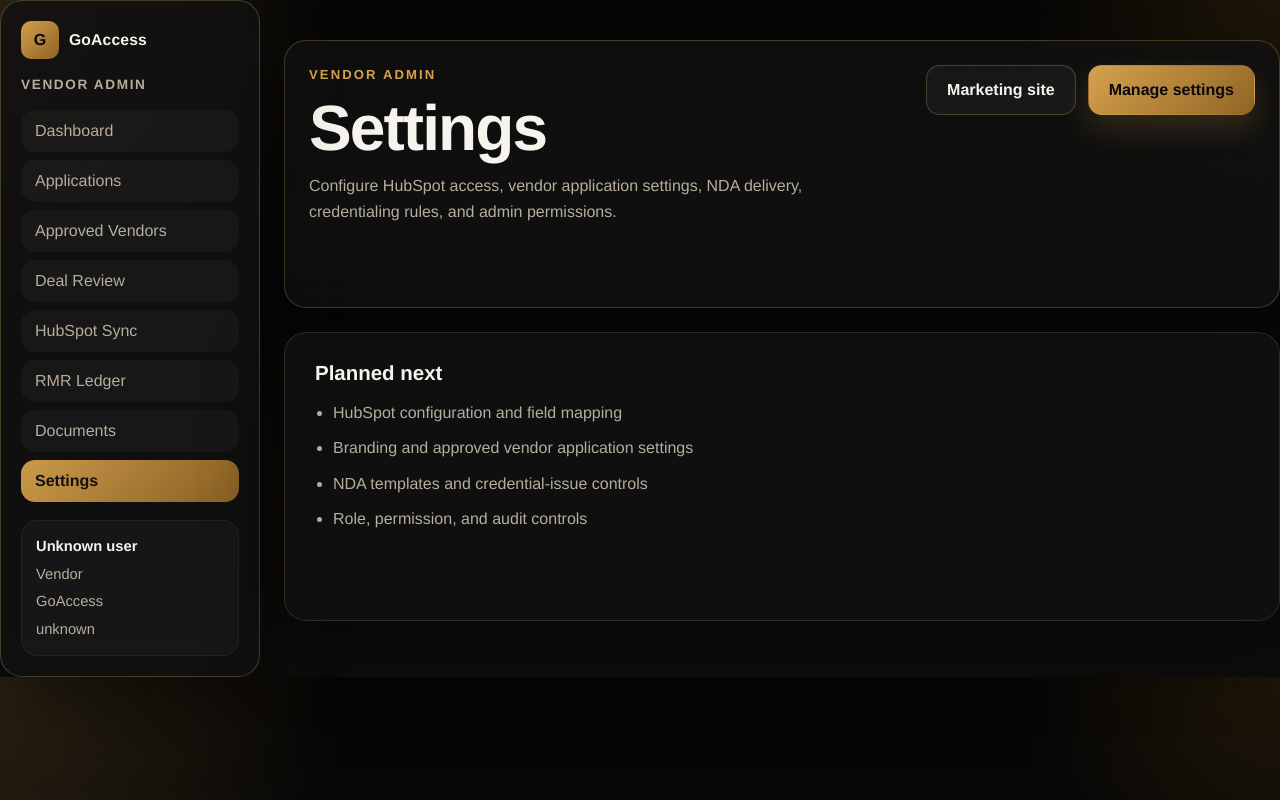
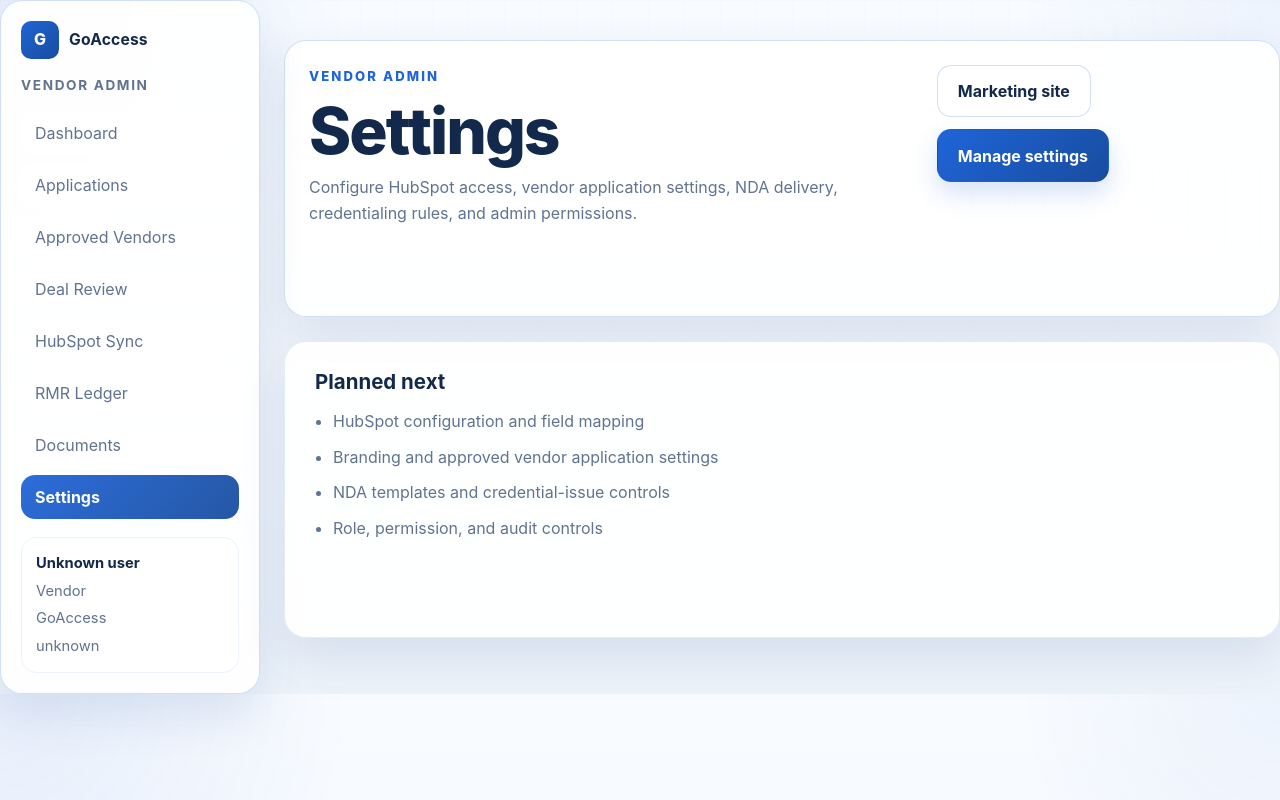
Before and after one commit to Brandonoswalt18-bot/PRM, a Next.js app: page /app/settings in a window 1280 px wide. Built offline with nearby package versions, Linux system fonts and the light colour scheme; no server answers.

Commit message:
Simplify homepage to GoAccess vendor access page

```diff
--- a/app/globals.css
+++ b/app/globals.css
@@ -1,15 +1,15 @@
 :root {
-  --bg: #060606;
-  --surface: rgba(17, 17, 17, 0.84);
-  --surface-strong: rgba(12, 12, 12, 0.96);
-  --ink: #f7f4ee;
-  --muted: #b7ad9d;
-  --line: rgba(208, 176, 110, 0.16);
-  --line-strong: rgba(208, 176, 110, 0.28);
-  --signal: #d7a24d;
-  --signal-deep: #8f6424;
-  --forest: #f3c36a;
-  --shadow: 0 28px 80px rgba(0, 0, 0, 0.42);
+  --bg: #f4f8fd;
+  --surface: rgba(255, 255, 255, 0.92);
+  --surface-strong: rgba(255, 255, 255, 0.98);
+  --ink: #13294b;
+  --muted: #617391;
+  --line: rgba(28, 97, 214, 0.12);
+  --line-strong: rgba(28, 97, 214, 0.2);
+  --signal: #1f64d8;
+  --signal-deep: #184d9f;
+  --forest: #1f64d8;
+  --shadow: 0 20px 48px rgba(37, 78, 140, 0.12);
   --radius-xl: 28px;
   --radius-lg: 22px;
   --radius-md: 16px;
@@ -28,10 +28,10 @@ body {
   margin: 0;
   color: var(--ink);
   background:
-    radial-gradient(circle at top left, rgba(215, 162, 77, 0.18), transparent 24%),
-    radial-gradient(circle at top right, rgba(214, 142, 27, 0.12), transparent 18%),
-    linear-gradient(180deg, #050505 0%, #080808 45%, #0e0d0b 100%);
-  font-family: "Avenir Next", "Helvetica Neue", sans-serif;
+    radial-gradient(circle at top left, rgba(31, 100, 216, 0.08), transparent 24%),
+    radial-gradient(circle at top right, rgba(31, 100, 216, 0.05), transparent 18%),
+    linear-gradient(180deg, #f8fbff 0%, #f3f7fc 45%, #edf3fa 100%);
+  font-family: Inter, "Avenir Next", "Helvetica Neue", Arial, sans-serif;
 }
 
 body::before {
@@ -40,8 +40,8 @@ body::before {
   inset: 0;
   pointer-events: none;
   background-image:
-    linear-gradient(rgba(247, 244, 238, 0.025) 1px, transparent 1px),
-    linear-gradient(90deg, rgba(247, 244, 238, 0.025) 1px, transparent 1px);
+    linear-gradient(rgba(31, 100, 216, 0.02) 1px, transparent 1px),
+    linear-gradient(90deg, rgba(31, 100, 216, 0.02) 1px, transparent 1px);
   background-size: 36px 36px;
   mask-image: linear-gradient(180deg, rgba(0, 0, 0, 0.5), transparent 85%);
 }
@@ -74,7 +74,7 @@ textarea {
   padding: 18px 24px;
   border: 1px solid var(--line-strong);
   border-radius: 22px;
-  background: rgba(8, 8, 8, 0.92);
+  background: rgba(255, 255, 255, 0.92);
   backdrop-filter: blur(18px);
   box-shadow: 0 12px 34px rgba(0, 0, 0, 0.32);
 }
@@ -94,9 +94,9 @@ textarea {
   width: 38px;
   height: 38px;
   border-radius: 10px;
-  background: linear-gradient(135deg, rgba(215, 162, 77, 0.98), rgba(143, 100, 36, 0.98));
-  color: #090909;
-  font-family: "Avenir Next", "Helvetica Neue", sans-serif;
+  background: linear-gradient(135deg, var(--signal), var(--signal-deep));
+  color: #fff;
+  font-family: Inter, "Avenir Next", "Helvetica Neue", Arial, sans-serif;
   font-weight: 800;
 }
 
@@ -134,13 +134,13 @@ textarea {
 
 .button-primary {
   background: linear-gradient(135deg, var(--signal), var(--signal-deep));
-  color: #090909;
-  box-shadow: 0 14px 30px rgba(215, 162, 77, 0.18);
+  color: #fff;
+  box-shadow: 0 12px 24px rgba(31, 100, 216, 0.18);
 }
 
 .button-secondary,
 .button-ghost {
-  background: rgba(255, 255, 255, 0.04);
+  background: rgba(255, 255, 255, 0.88);
   color: var(--ink);
   border-color: var(--line-strong);
 }
@@ -163,7 +163,7 @@ h3 {
 
 h1,
 h2 {
-  font-family: "Avenir Next", "Helvetica Neue", sans-serif;
+  font-family: Inter, "Avenir Next", "Helvetica Neue", Arial, sans-serif;
   font-weight: 800;
   letter-spacing: -0.03em;
 }
@@ -197,21 +197,24 @@ span {
   display: grid;
 }
 
-.hero {
-  grid-template-columns: 1fr;
-  gap: 28px;
-  align-items: center;
-  min-height: auto;
-  padding: 96px 0 26px;
-  text-align: center;
+.marketing-minimal {
+  display: grid;
+  gap: 56px;
+  padding-top: 46px;
 }
 
-.hero-copy {
+.minimal-hero {
   display: grid;
-  justify-items: center;
+  grid-template-columns: 1.05fr 0.95fr;
+  gap: 32px;
+  align-items: stretch;
+}
+
+.minimal-copy {
+  display: grid;
   gap: 0;
-  max-width: 840px;
-  margin: 0 auto;
+  align-content: center;
+  padding: 34px 0;
 }
 
 .lede,
@@ -233,80 +236,75 @@ span {
 .lede {
   max-width: 62ch;
   font-size: 1.12rem;
-  margin: 22px auto 28px;
+  margin: 22px 0 28px;
 }
 
 .hero-actions {
   display: flex;
   gap: 14px;
   flex-wrap: wrap;
-  justify-content: center;
+  justify-content: flex-start;
 }
 
-.hero-kicker {
-  margin-top: 18px;
-  color: var(--muted);
-  font-size: 0.96rem;
-}
-
-.hero-metrics {
+.minimal-metrics {
   display: grid;
   grid-template-columns: repeat(3, minmax(0, 1fr));
   gap: 16px;
-  margin: 0 0 18px;
-  width: min(960px, 100%);
+  margin-top: 28px;
 }
 
-.hero-metrics div {
+.minimal-metric {
   padding: 18px 20px;
   border: 1px solid var(--line-strong);
   border-radius: var(--radius-md);
-  background: rgba(255, 255, 255, 0.03);
+  background: rgba(255, 255, 255, 0.78);
   text-align: left;
 }
 
-.hero-metrics strong,
+.minimal-metric strong,
 .mock-card strong,
 .price {
   display: block;
   font-size: 1.2rem;
 }
 
-.hero-metrics span,
+.minimal-metric span,
 .mock-card small,
 .mock-card .label {
   color: var(--muted);
   font-size: 0.92rem;
 }
 
-.hero-panel {
-  position: relative;
-  width: min(1160px, 100%);
-  margin: 0 auto;
+.access-panel {
+  display: grid;
+  gap: 18px;
 }
 
-.hero-panel::before,
-.hero-panel::after {
-  content: "";
-  position: absolute;
-  border-radius: 999px;
-  filter: blur(16px);
+.access-card {
+  padding: 30px;
+  border-radius: 24px;
+  border: 1px solid var(--line-strong);
+  background: rgba(255, 255, 255, 0.9);
+  box-shadow: var(--shadow);
 }
 
-.hero-panel::before {
-  width: 220px;
-  height: 220px;
-  background: rgba(215, 162, 77, 0.14);
-  right: 10%;
-  top: -24px;
+.primary-access-card {
+  background: linear-gradient(180deg, #ffffff, #eef5ff);
 }
 
-.hero-panel::after {
-  width: 180px;
-  height: 180px;
-  background: rgba(143, 100, 36, 0.12);
-  left: 4%;
-  bottom: -18px;
+.secondary-access-card {
+  background: rgba(255, 255, 255, 0.86);
+}
+
+.access-card h2 {
+  max-width: none;
+  font-size: 2rem;
+  margin-bottom: 12px;
+}
+
+.access-card p {
+  margin: 0 0 18px;
+  color: var(--muted);
 }
 
 .panel-frame,
@@ -329,10 +327,10 @@ span {
 
 .panel-frame {
   overflow: hidden;
-  border-radius: 34px;
+  border-radius: 28px;
   border-color: var(--line-strong);
   background:
-    linear-gradient(180deg, rgba(18, 18, 18, 0.96), rgba(10, 10, 10, 0.98)),
+    linear-gradient(180deg, rgba(255, 255, 255, 0.96), rgba(244, 248, 253, 0.98)),
     var(--surface-strong);
 }
 
@@ -340,7 +338,7 @@ span {
   display: flex;
   gap: 8px;
   padding: 16px 18px;
-  background: rgba(255, 255, 255, 0.02);
+  background: rgba(31, 100, 216, 0.04);
   border-bottom: 1px solid var(--line-strong);
 }
 
@@ -348,7 +346,7 @@ span {
   width: 10px;
   height: 10px;
   border-radius: 50%;
-  background: rgba(101, 93, 86, 0.5);
+  background: rgba(31, 100, 216, 0.32);
 }
 
 .panel-body {
@@ -374,18 +372,18 @@ span {
 .mock-card {
   padding: 20px;
   border-radius: 18px;
-  background: rgba(255, 255, 255, 0.04);
-  border: 1px solid rgba(255, 255, 255, 0.06);
+  background: rgba(255, 255, 255, 0.9);
+  border: 1px solid rgba(31, 100, 216, 0.08);
 }
 
 .signal-card {
-  background: linear-gradient(135deg, rgba(215, 162, 77, 0.18), rgba(143, 100, 36, 0.26));
+  background: linear-gradient(135deg, rgba(31, 100, 216, 0.1), rgba(24, 77, 159, 0.16));
   color: var(--ink);
 }
 
 .signal-card .label,
 .signal-card small {
-  color: rgba(247, 244, 238, 0.72);
+  color: var(--muted);
 }
 
 .timeline {
@@ -400,7 +398,7 @@ span {
   align-items: center;
   padding: 14px 16px;
   border-radius: 14px;
-  background: rgba(255, 255, 255, 0.03);
+  background: rgba(31, 100, 216, 0.04);
 }
 
 .timeline-row p {
@@ -418,39 +416,20 @@ span {
 }
 
 .step.complete {
-  background: rgba(215, 162, 77, 0.14);
+  background: rgba(31, 100, 216, 0.12);
   color: var(--signal);
 }
 
 .step.current {
-  background: rgba(215, 162, 77, 0.24);
-  color: #14110b;
+  background: rgba(31, 100, 216, 0.18);
+  color: var(--signal-deep);
 }
 
 section {
   margin-top: 110px;
 }
 
-.proof-band {
-  display: grid;
-  gap: 26px;
-  margin-top: 58px;
-}
-
-.proof-intro {
-  display: grid;
-  gap: 12px;
-  justify-items: center;
-  text-align: center;
-}
-
-.proof-intro p {
-  max-width: 700px;
-  margin: 0;
-  color: var(--muted);
-}
-
-.proof-grid {
+.minimal-proof {
   display: grid;
   grid-template-columns: repeat(5, minmax(0, 1fr));
   gap: 16px;
@@ -460,7 +439,7 @@ section {
   padding: 22px 20px;
   border-radius: 22px;
   border: 1px solid var(--line-strong);
-  background: linear-gradient(180deg, rgba(16, 16, 16, 0.98), rgba(10, 10, 10, 0.98));
+  background: rgba(255, 255, 255, 0.84);
 }
 
 .proof-card strong {
@@ -474,44 +453,23 @@ section {
   color: var(--muted);
 }
 
-.logo-strip {
+.minimal-apply {
   display: grid;
-  gap: 18px;
-  justify-items: center;
-  text-align: center;
-  padding: 30px 34px;
-  border: 1px solid var(--line-strong);
-  border-radius: 34px;
-  background: linear-gradient(180deg, rgba(15, 15, 15, 0.96), rgba(10, 10, 10, 0.96));
+  grid-template-columns: 0.8fr 1.2fr;
+  gap: 30px;
+  align-items: start;
 }
 
-.logo-strip span {
-  color: var(--muted);
+.minimal-apply-copy {
+  padding: 26px 0;
 }
 
-.logo-list {
-  display: flex;
-  gap: 14px;
-  flex-wrap: wrap;
-  justify-content: center;
-}
-
-.logo-list span {
-  padding: 10px 14px;
-  border-radius: 999px;
-  background: rgba(215, 162, 77, 0.08);
-  color: var(--signal);
-  font-weight: 700;
-}
-
-.section-heading {
-  margin: 0 auto 34px;
-  max-width: 820px;
-  text-align: center;
-}
-
-.section-heading.compact {
-  margin-bottom: 26px;
+.minimal-form-card {
+  padding: 30px;
+  border: 1px solid var(--line-strong);
+  border-radius: 26px;
+  background: rgba(255, 255, 255, 0.92);
+  box-shadow: var(--shadow);
 }
 
 .split-grid,
@@ -588,13 +546,13 @@ li + li {
 }
 
 .featured {
-  background: linear-gradient(180deg, rgba(24, 24, 24, 0.98), rgba(11, 11, 11, 0.98));
-  color: var(--ink);
+  background: linear-gradient(180deg, rgba(31, 100, 216, 0.94), rgba(24, 77, 159, 0.98));
+  color: #fff;
 }
 
 .featured p,
 .featured li {
-  color: rgba(239, 249, 245, 0.8);
+  color: rgba(255, 255, 255, 0.84);
 }
 
 .badge {
@@ -602,7 +560,7 @@ li + li {
   margin-bottom: 14px;
   padding: 6px 10px;
   border-radius: 999px;
-  background: rgba(215, 162, 77, 0.12);
+  background: rgba(255, 255, 255, 0.18);
   font-size: 0.82rem;
   font-weight: 700;
 }
@@ -624,8 +582,8 @@ li + li {
   padding: 38px;
   border-radius: 38px;
   background:
-    radial-gradient(circle at top right, rgba(215, 162, 77, 0.16), transparent 24%),
-    linear-gradient(180deg, rgba(18, 18, 18, 0.96), rgba(10, 10, 10, 0.96));
+    radial-gradient(circle at top right, rgba(31, 100, 216, 0.08), transparent 24%),
+    linear-gradient(180deg, rgba(255, 255, 255, 0.96), rgba(244, 248, 253, 0.96));
 }
 
 .cta-form {
@@ -636,18 +594,18 @@ li + li {
 .cta-form input {
   width: 100%;
   padding: 14px 16px;
-  border: 1px solid rgba(215, 162, 77, 0.18);
+  border: 1px solid rgba(31, 100, 216, 0.14);
   border-radius: 14px;
-  background: rgba(255, 255, 255, 0.04);
+  background: rgba(255, 255, 255, 0.94);
   color: var(--ink);
 }
 
 .cta-textarea {
   width: 100%;
   padding: 14px 16px;
-  border: 1px solid rgba(215, 162, 77, 0.18);
+  border: 1px solid rgba(31, 100, 216, 0.14);
   border-radius: 14px;
-  background: rgba(255, 255, 255, 0.04);
+  background: rgba(255, 255, 255, 0.94);
   color: var(--ink);
   resize: vertical;
   min-height: 110px;
@@ -671,7 +629,7 @@ li + li {
 }
 
 .form-message-error {
-  color: #ff8b67;
+  color: #c54343;
   font-weight: 600;
 }
 
@@ -711,8 +669,8 @@ li + li {
   gap: 4px;
   padding: 14px;
   border-radius: 16px;
-  background: rgba(255, 255, 255, 0.03);
-  border: 1px solid rgba(255, 255, 255, 0.05);
+  background: rgba(255, 255, 255, 0.82);
+  border: 1px solid rgba(31, 100, 216, 0.08);
   color: var(--muted);
   font-size: 0.92rem;
 }
@@ -739,12 +697,12 @@ li + li {
   border-radius: 14px;
   text-decoration: none;
   color: var(--muted);
-  background: rgba(255, 255, 255, 0.03);
+  background: rgba(255, 255, 255, 0.76);
 }
 
 .app-nav-item.is-active {
-  color: #111;
-  background: linear-gradient(135deg, rgba(215, 162, 77, 0.94), rgba(143, 100, 36, 0.94));
+  color: #fff;
+  background: linear-gradient(135deg, rgba(31, 100, 216, 0.94), rgba(24, 77, 159, 0.94));
   font-weight: 700;
 }
 
@@ -872,8 +830,8 @@ li + li {
 .stack-card {
   padding: 18px;
   border-radius: 18px;
-  border: 1px solid rgba(255, 255, 255, 0.05);
-  background: rgba(255, 255, 255, 0.03);
+  border: 1px solid rgba(31, 100, 216, 0.08);
+  background: rgba(255, 255, 255, 0.88);
 }
 
 .stack-card-header,
@@ -925,7 +883,7 @@ li + li {
   align-items: center;
   padding: 8px 12px;
   border-radius: 999px;
-  background: rgba(215, 162, 77, 0.12);
+  background: rgba(31, 100, 216, 0.1);
   color: var(--signal);
   font-size: 0.82rem;
   font-weight: 700;
@@ -957,7 +915,7 @@ li + li {
 }
 
 .table-head {
-  background: rgba(215, 162, 77, 0.1);
+  background: rgba(31, 100, 216, 0.08);
   color: var(--signal);
   font-size: 0.86rem;
   font-weight: 800;
@@ -966,11 +924,13 @@ li + li {
 }
 
 .table-row {
-  background: rgba(255, 255, 255, 0.03);
-  border: 1px solid rgba(255, 255, 255, 0.05);
+  background: rgba(255, 255, 255, 0.88);
+  border: 1px solid rgba(31, 100, 216, 0.08);
 }
 
 @media (max-width: 1080px) {
+  .minimal-hero,
+  .minimal-apply,
   .product-hero,
   .cta-card,
   .split-grid,
@@ -990,7 +950,7 @@ li + li {
   .architecture-grid,
   .roadmap-grid,
   .pricing-grid,
-  .proof-grid,
+  .minimal-proof,
   .product-stats,
   .product-columns {
     grid-template-columns: repeat(2, minmax(0, 1fr));
@@ -1018,14 +978,14 @@ li + li {
     gap: 14px;
   }
 
-  .hero-metrics,
+  .minimal-metrics,
   .mock-grid,
   .feature-grid,
   .flow-grid,
   .architecture-grid,
   .roadmap-grid,
   .pricing-grid,
-  .proof-grid,
+  .minimal-proof,
   .product-stats,
   .product-columns,
   .stack-meta-grid,
--- a/data/site-content.ts
+++ b/data/site-content.ts
@@ -1,8 +1,6 @@
 export const navItems = [
-  { href: "#platform", label: "Features" },
-  { href: "#workflows", label: "How It Works" },
-  { href: "#integrations", label: "HubSpot" },
-  { href: "#cta", label: "Apply" },
+  { href: "#access", label: "Vendor Access" },
+  { href: "#apply", label: "Apply" },
 ] as const;
 
 export const heroMetrics = [
```
Also changed, not shown: components/marketing/marketing-page.tsx (+52 -260 lines), 1 other file (tests, documents, lock files or other folders).
